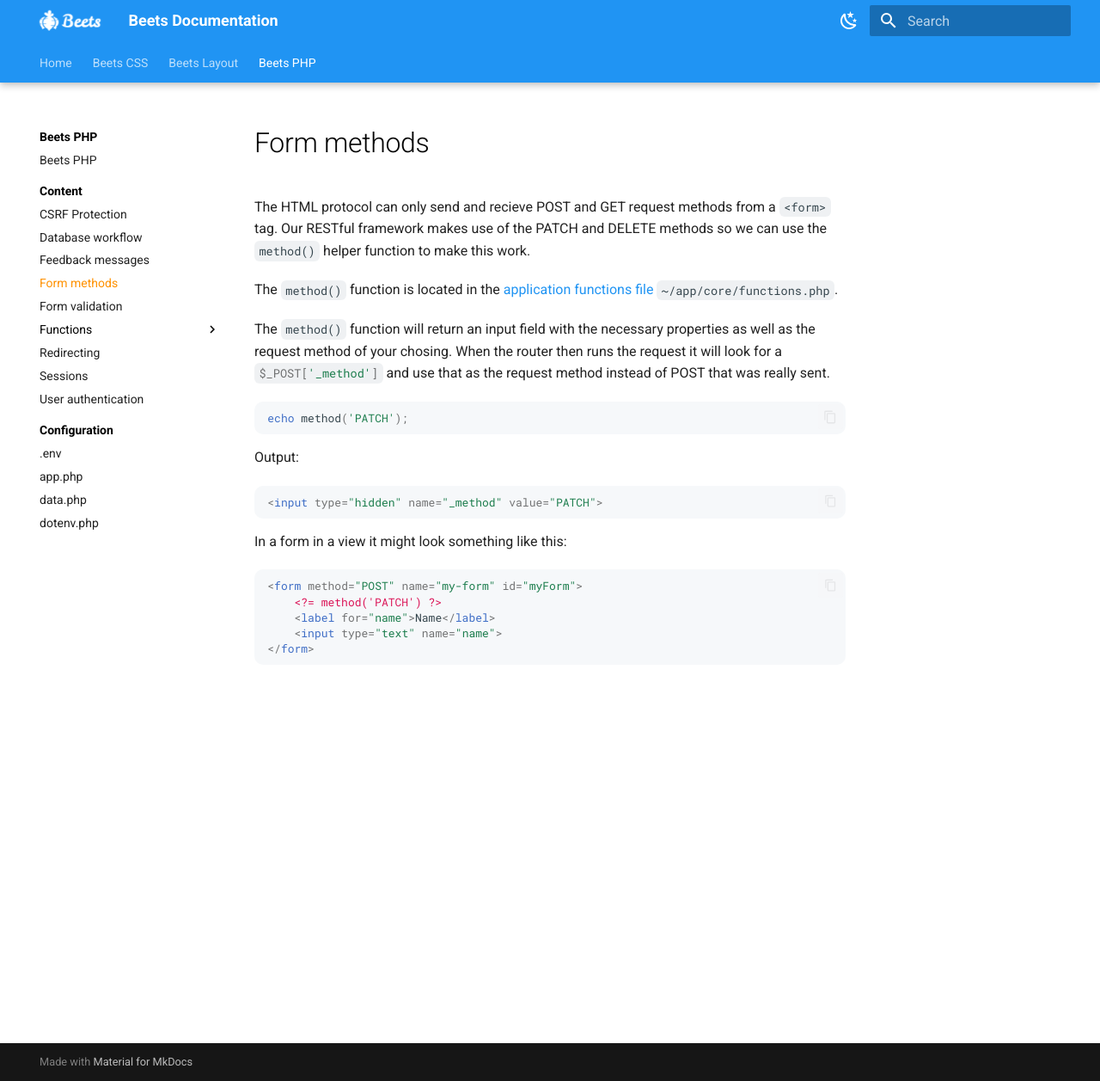
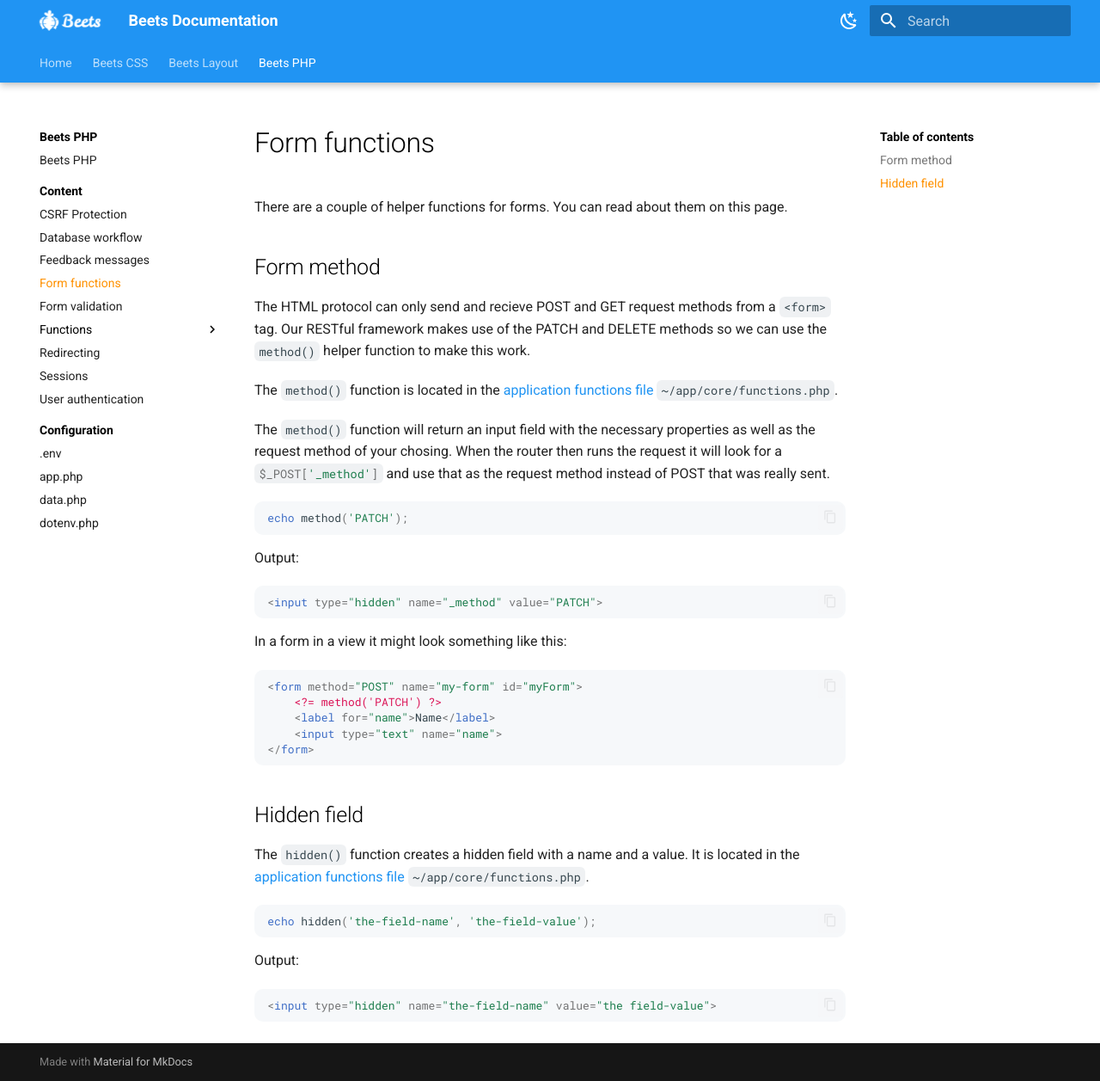
Before and after one commit to jonasbirkelof/beets, an MkDocs documentation site: the page built from docs/beets-php/form-functions.md, in a window 1280 px wide and 1257 px high. Shown: the whole window at 86% size. Built offline with MkDocs 1.6.1 and Material for MkDocs 9.7.7, drawn with Linux system fonts in a browser that asks for light colours.

Commit message:
Form functions

````diff
--- a/docs/beets-php/form-methods.md
+++ b/docs/beets-php/form-functions.md
@@ -1,4 +1,8 @@
-# Form methods
+# Form functions
+
+There are a couple of helper functions for forms. You can read about them on this page.
+
+## Form method
 
 The HTML protocol can only send and recieve POST and GET request methods from a `<form>` tag. Our RESTful framework makes use of the PATCH and DELETE methods so we can use the `method()` helper function to make this work.
 
@@ -25,3 +29,17 @@
 	<input type="text" name="name">
 </form>
 ```
+
+## Hidden field
+
+The `hidden()` function creates a hidden field with a name and a value. It is located in the [application functions file](./app-functions.md) `~/app/core/functions.php`.
+
+```php
+echo hidden('the-field-name', 'the-field-value');
+```
+
+Output:
+
+```html
+<input type="hidden" name="the-field-name" value="the field-value">
+```
--- a/mkdocs.yml
+++ b/mkdocs.yml
@@ -71,7 +71,7 @@
       - CSRF Protection: beets-php/csrf-protection.md
       - Database workflow: beets-php/database.md
       - Feedback messages: beets-php/feedback-messages.md
-      - Form methods: beets-php/form-methods.md
+      - Form functions: beets-php/form-functions.md
       - Form validation: beets-php/form-validation.md
       - Functions:
         - App functions: beets-php/app-functions.md
````
